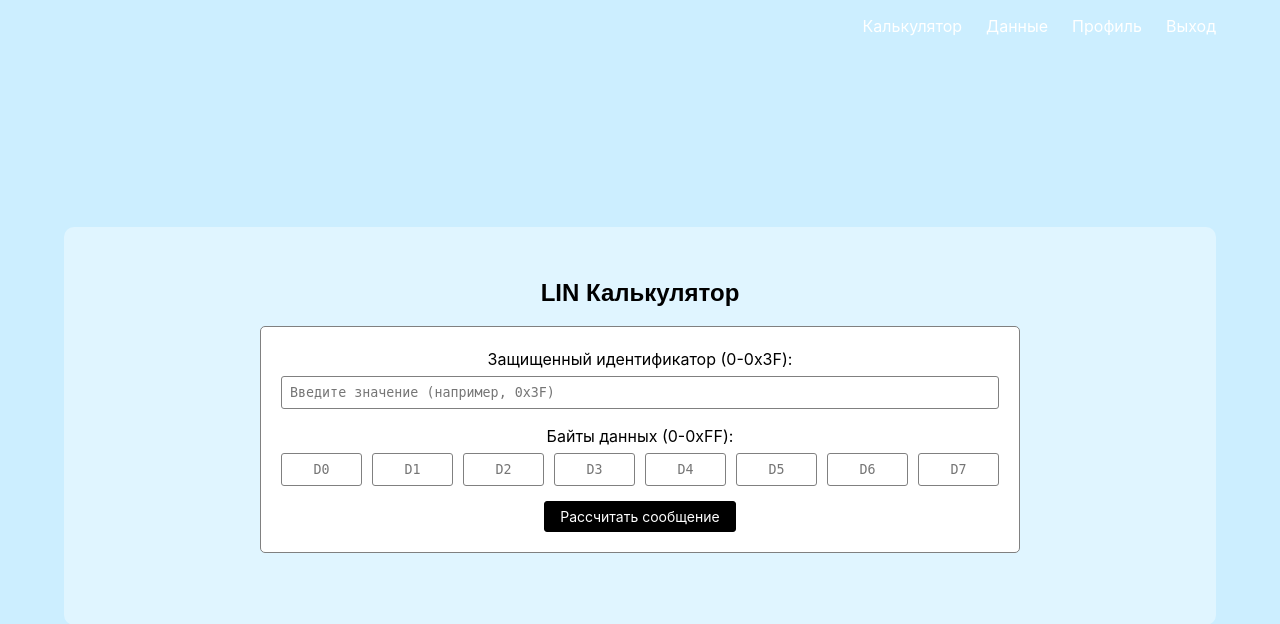
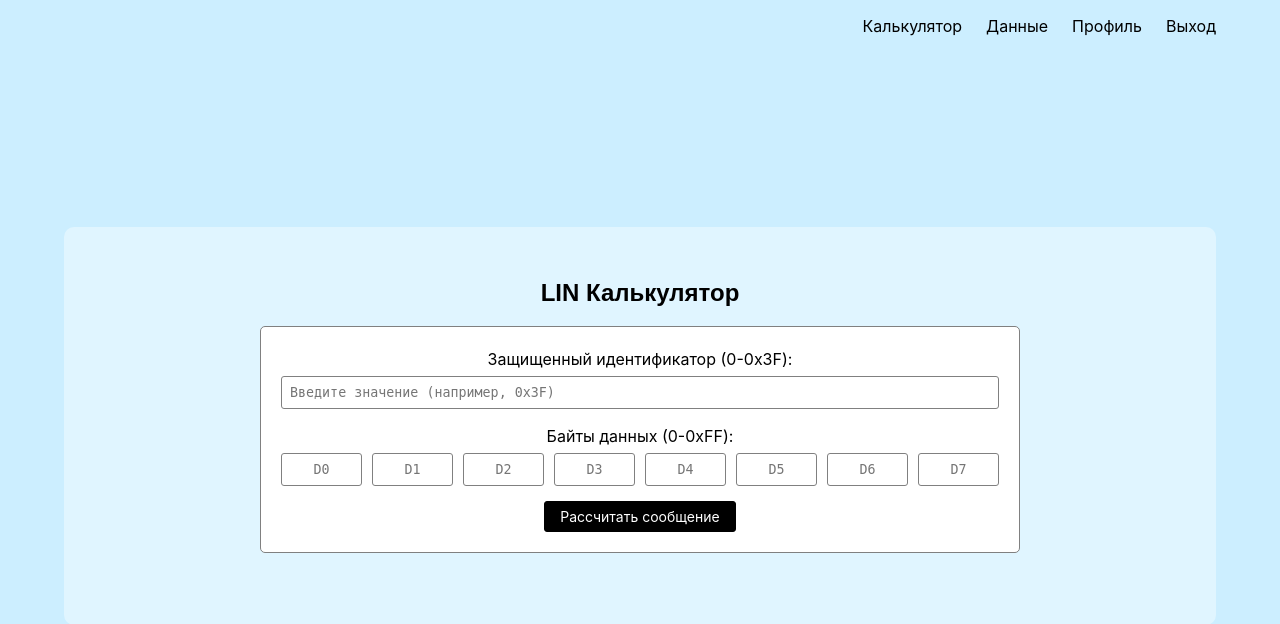
Before and after one commit to timrijo/LIN, a Flask app: page / in a window 1280 px wide. Shown: the top 624 px of the page. Run offline with Flask 3, Linux system fonts and the light colour scheme; a user stored in the database is signed in.

Commit message:
Цвета

```diff
--- a/templates/base.html
+++ b/templates/base.html
@@ -22,10 +22,11 @@
             background-color: rgba(0, 0, 0, 0.5);
         }
         .navbar-item {
-            color: white !important;
+            color: #000000 !important; /* Черный цвет для ссылок */
         }
         .navbar-item:hover {
             background-color: rgba(0, 0, 0, 0.7) !important;
+            color: #ffffff !important; /* Белый цвет при наведении */
         }
 
         /* Стили для заголовков страниц */
```
Also changed, not shown: 1 other file.
